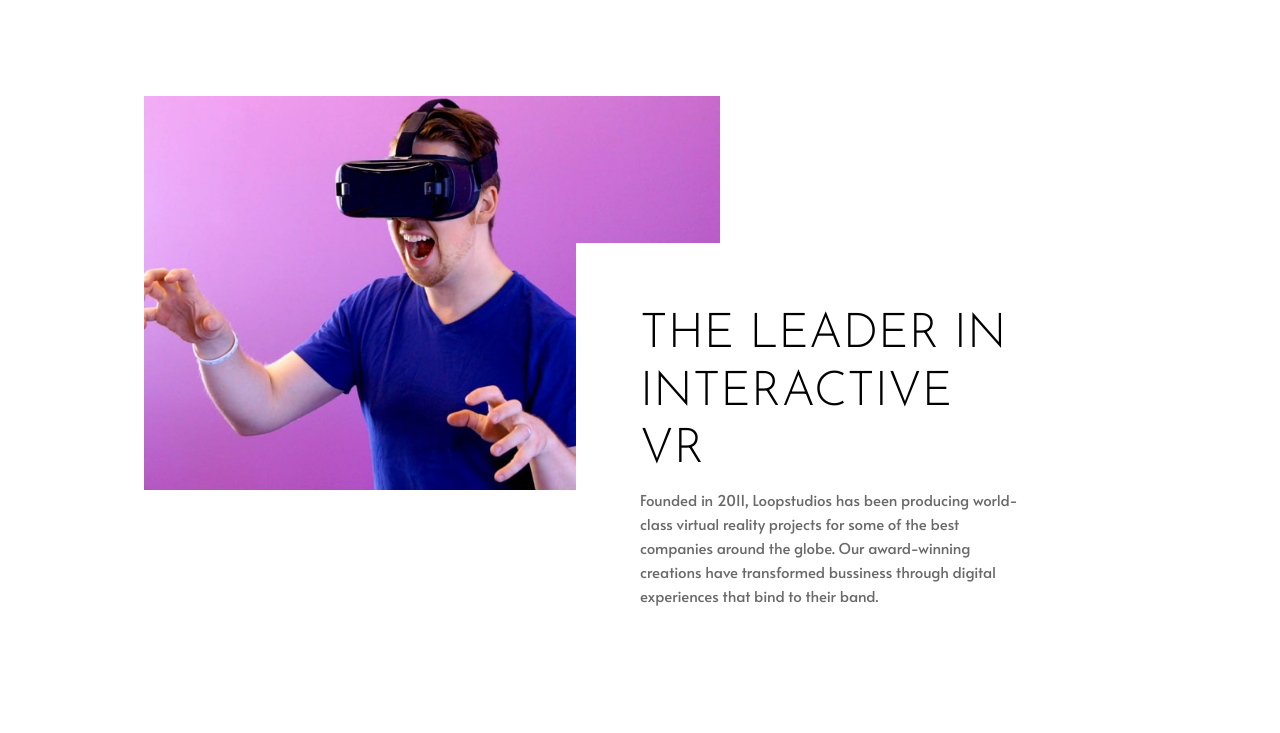
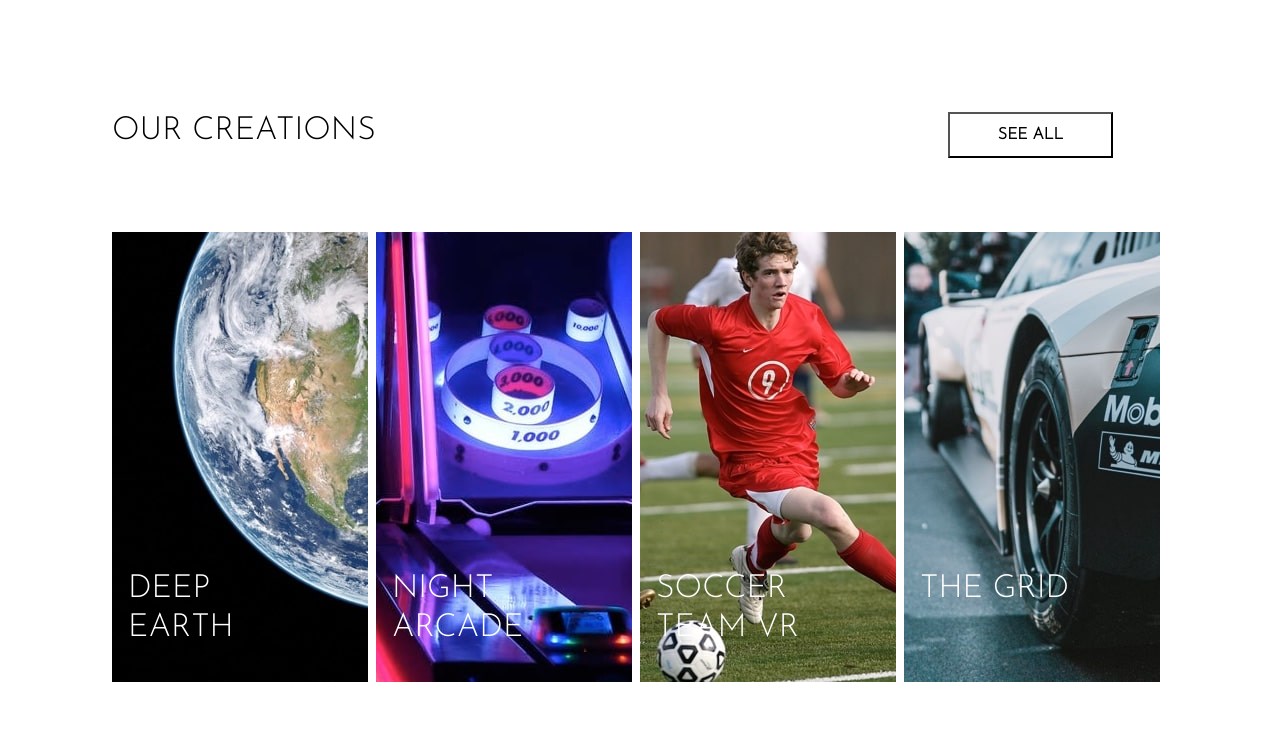
Before and after one commit to joannegs/loopstudio-landing-page, an Angular app: page / in a window 1280 px wide. Shown: the top 733 px of the page. Built offline with nearby package versions, Linux system fonts and the light colour scheme.

Commit message:
Creations page styling

```diff
--- a/src/app/app.component.html
+++ b/src/app/app.component.html
@@ -1,4 +1,4 @@
 <!-- <app-landing-page-home></app-landing-page-home> -->
-<app-history-page></app-history-page>
-<!-- <app-creations-page></app-creations-page>
-<app-footer-page></app-footer-page> -->
+<!-- <app-history-page></app-history-page> -->
+<app-creations-page></app-creations-page>
+<!-- <app-footer-page></app-footer-page> -->
--- a/src/app/creations-page/creations-page.component.html
+++ b/src/app/creations-page/creations-page.component.html
@@ -1,10 +1,13 @@
 <div class="creations-page-container">
-    <h2> Our creations </h2>
+    <div class="d-flex font-title-regular text title-line justify-content-between">
+        <h2> Our creations </h2>
+        <button class="font-title-regular text"> See all </button>
+    </div>
 
-    <div class="cretions-grid">
-        <div *ngFor="let creation of creationsList">
+    <div class="d-flex flex-wrap creations-grid">
+        <div class="creation-container" *ngFor="let creation of creationsList">
             <img src="../../assets/image-{{creation.imageTitle}}.jpg" alt="">
-            <h4> {{ creation.title }} </h4>
+            <h4 class="font-title-regular"> {{ creation.title }} </h4>
         </div>
     </div>
 </div>
--- a/src/app/creations-page/creations-page.component.scss
+++ b/src/app/creations-page/creations-page.component.scss
@@ -0,0 +1,53 @@
+@import '../../styles.scss';
+
+.creations-page-container {
+    width: 100%;
+    padding: 7rem;
+
+    .title-line {
+        margin-bottom: 7%;
+    }
+
+    .text {
+        text-transform: uppercase;
+        color: $color-black;
+    }
+
+    button {
+        background-color: $color-white;
+        font-size: 1rem;
+        font-weight: bold;
+        margin-right: 5.2%;
+        padding: 0 3rem;
+
+        &:hover {
+            color: $color-white;
+            background-color: $color-black;
+        }
+    }
+
+    .creations-grid {
+        justify-content: space-between;
+    }
+
+
+    .creation-container {
+       flex-basis: 25%;
+       padding-bottom: 5%;
+
+        .creation-img {
+            height: 100%;
+            width: 20%;
+        }
+
+        h4 {
+            position: absolute;
+            margin: -7rem 1rem;
+            color: $color-white;
+            text-transform: uppercase;
+            font-size: 2rem;
+            width: 15%;
+        }
+    }
+
+}
--- a/src/app/creations.ts
+++ b/src/app/creations.ts
@@ -12,7 +12,7 @@ export const creations = [
         imageTitle: 'soccer-team',
     },
     {
-        title: 'th grid',
+        title: 'the grid',
         imageTitle: 'grid',
     },
     {
@@ -20,7 +20,7 @@ export const creations = [
         imageTitle: 'from-above',
     },
     {
-        title: 'pocket-borealis',
+        title: 'pocket borealis',
         imageTitle: 'pocket-borealis',
     },
     {
```
